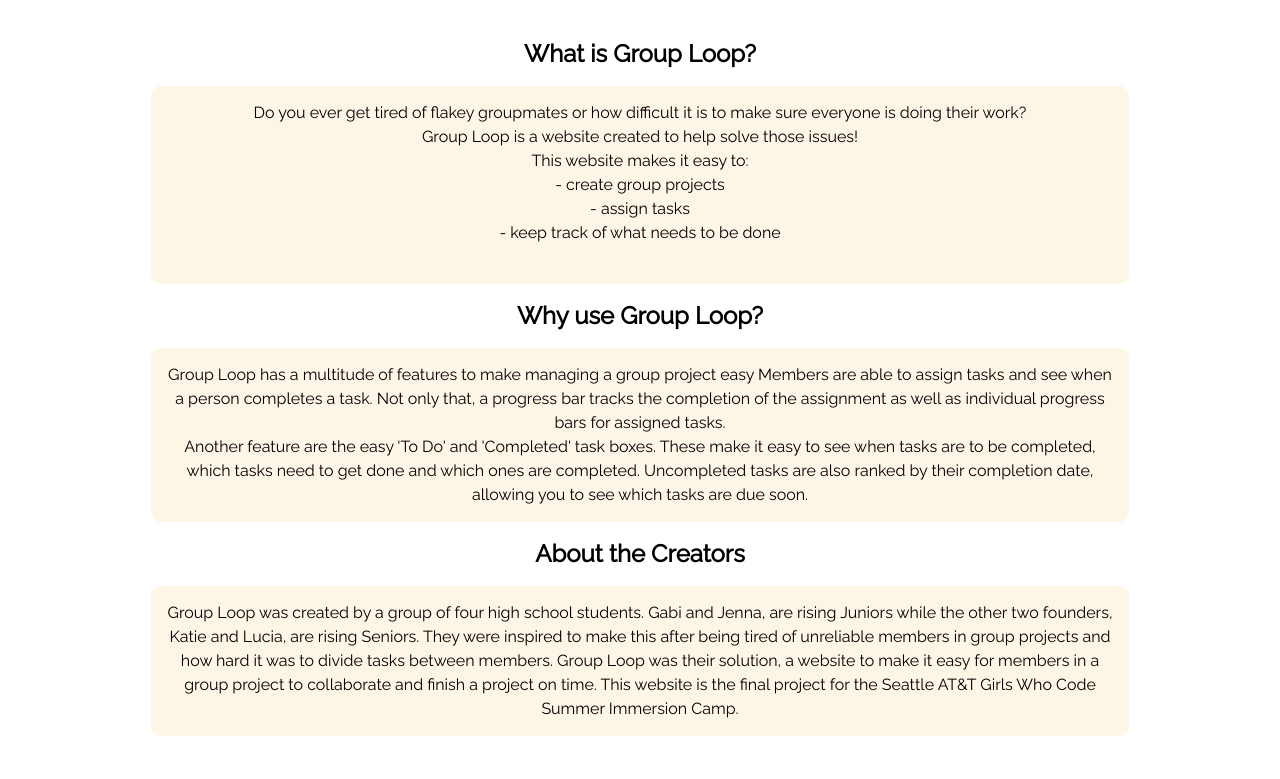
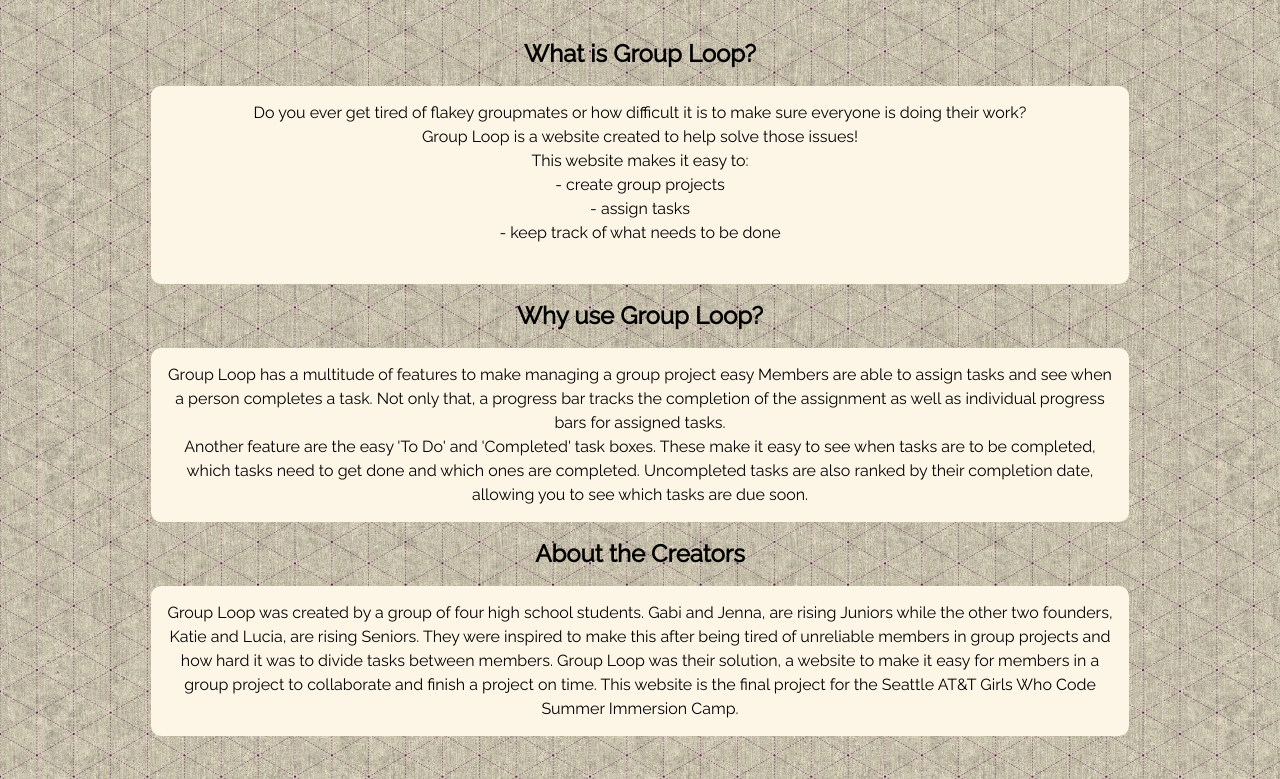
Before and after one commit to gdcall16/GroupLoop-2.0, a plain HTML site: page www/index.html in a window 1280 px wide. Shown: the part 418-1197 px from the top of the page. Drawn offline with Linux system fonts and the light colour scheme.

Commit message:
okay well let yo work on this

```diff
--- a/www/css/stylesheet.css
+++ b/www/css/stylesheet.css
@@ -3,7 +3,7 @@
   align: center;
   margin: 2cm 4cm 3cm 4cm;
   /*background-color: #D5F5E3;*/
-  background-image: url("backgroundPage.jpg");
+  background-image: url("../backgroundPage.jpg");
   font-family: 'Raleway';
   line-height: 150%;
 }
```
